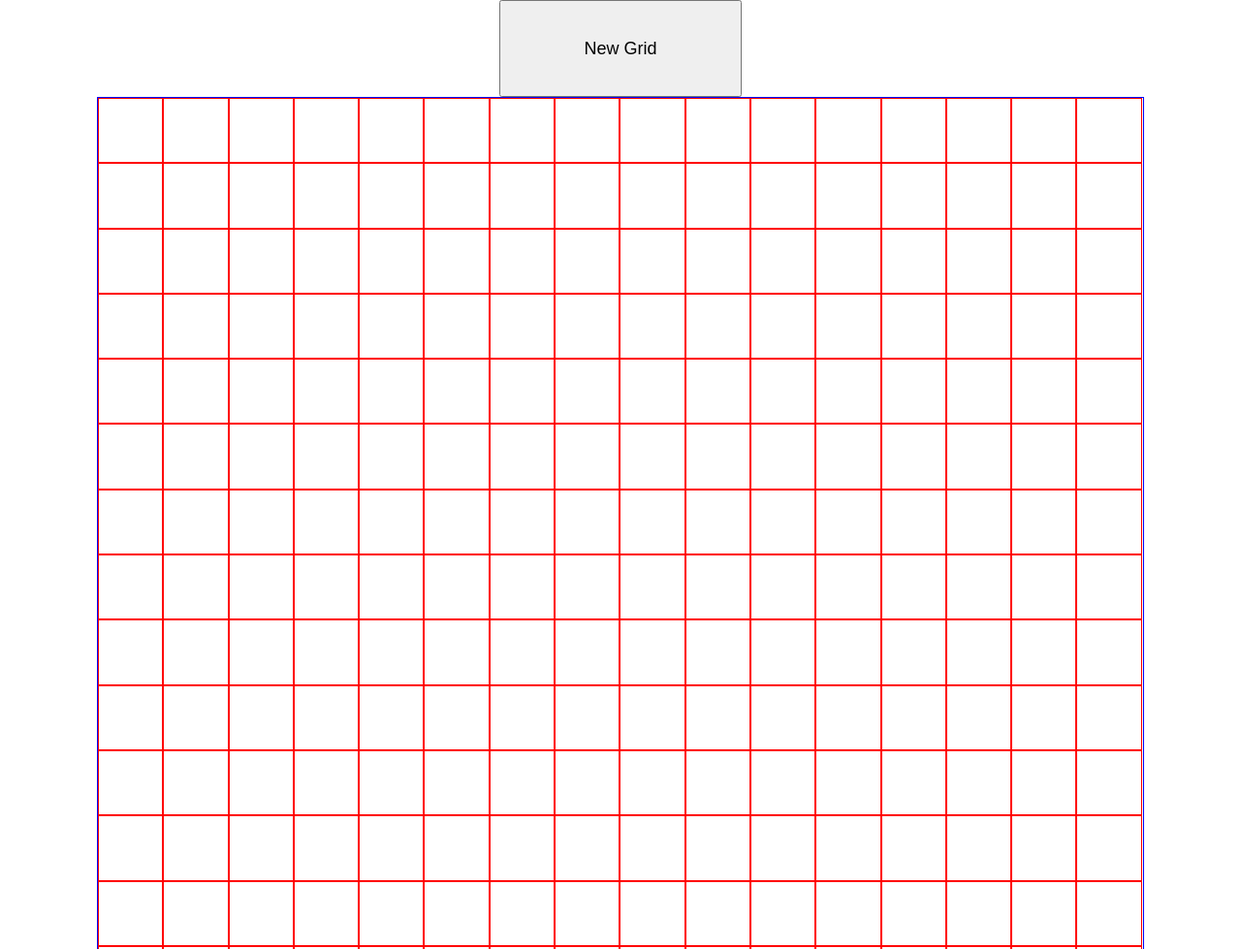
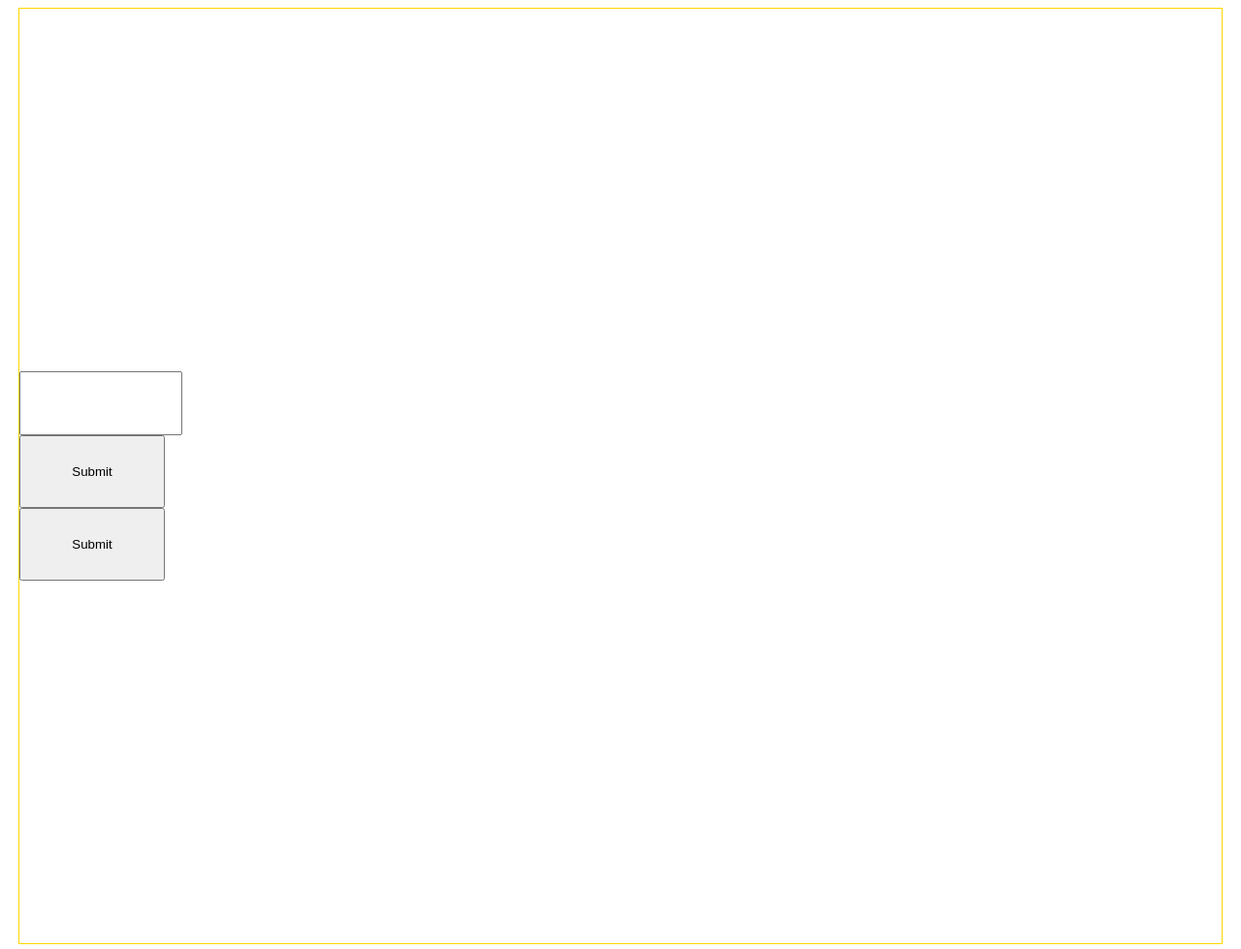
Before and after one commit to WKmedia/Etch-a-Sketch-rep, a plain HTML site: page index.html in a window 1280 px wide. Shown: the top 979 px of the page at 97% size. Drawn offline with Linux system fonts and the light colour scheme.

Commit message:
added button functionality to select grid cell amount

```diff
--- a/index.html
+++ b/index.html
@@ -1,219 +1,153 @@
+
 <!DOCTYPE html>
 <html lang="en">
 <head>
     <meta charset="UTF-8">
     <meta name="viewport" content="width=device-width, initial-scale=1.0">
-    <title>Etch A Sketch</title>
-
-    <style>
-        *{
-            box-sizing: border-box;
-            margin: 0;
-            padding:0;
-        }
-        .grid-div:hover{
-            /* background-color: blue; */
-
-        }
-        .grid-div{
-            /* background-color: blue; */
-
-        }
-        body{
-            display: flex;
-            flex-direction: column;
-        }
-    </style>
+    <title>Document</title>
 </head>
 <body>
+    <script>
+        // Body container
+        const bodyContainer = document.createElement('div');
+            bodyContainer.setAttribute('class', 'gridBodyDiv');
+            bodyContainer.style.width = '1240px';
+            bodyContainer.style.height = '964px';
+            bodyContainer.style.border = 'gold solid 1px';
+            bodyContainer.style.margin = 'auto';
+            bodyContainer.style.display = 'flex';
+            bodyContainer.style.alignItems = 'center';
 
+        document.body.append(bodyContainer);
+        const subBodyContainer = document.createElement('div');
 
-    <script>
+        const sidePanel = document.createElement('div');
+            sidePanel.setAttribute('id', 'menu-buttons');
+            sidePanel.style.display = 'inline-flex';
+            sidePanel.style.flexDirection = 'column';
+            sidePanel.style.justifyContent = 'center';
 
+        const inputFeild = document.createElement('input');
+        inputFeild.style.height = '60px';
+        inputFeild.style.width = '160px';
+        inputFeild.style.color = 'black';
+        inputFeild.textContent = 'Please enter a number between 1 and 100:';
+        sidePanel.append(inputFeild);
 
-///What divided 16 equals cell size for grid
+        const gridButtonOptions = document.createElement("button");
+              gridButtonOptions.style.width = '150px';
+              gridButtonOptions.style.height = '75px';
+              gridButtonOptions.textContent = 'Submit';
+
+            ////Mouse click event listener
+              gridButtonOptions.addEventListener('click', function() {
+                this.style.backgroundColor = 'blue';
+
+                });
 
 
 
+        const gridButtonOption1 = document.createElement("button");
+              gridButtonOption1.style.width = '150px';
+              gridButtonOption1.style.height = '75px';
+              gridButtonOption1.textContent = 'Submit';
 
 
-        const bodyContainer = document.createElement('div');
-            bodyContainer.style.border = 'solid blue 1px';
-            // bodyContainer.style.width = '960px'; // 59.5
-            bodyContainer.style.width = '1080px'; // 67.5
-            bodyContainer.style.margin = 'auto';
-            bodyContainer.style.boxSizing = 'border-box';
-            bodyContainer.style.display = 'inline-flex';
-            bodyContainer.style.flexWrap = 'wrap';
-            bodyContainer.style.alignContent = 'flex-start';
-        document.body.append(bodyContainer);
+              ////Mouse click event listener
+              gridButtonOption1.addEventListener('click', function() {
+                subBodyContainer.innerHTML = '';
+                // variable for user input
+            let userInput;
+
+            do {
+                userInput = window.prompt('Please enter a number between 1 and 100:'); //inputFeild;
+                // inputFeild.textContent = 'Please enter a number between 1 and 100:';
+
+
+                if (userInput === null) {
+                    // The user canceled the prompt
+                    alert('You canceled the prompt.');
+                    break; // Exit the loop
+                }
+
+                userInput = parseInt(userInput);
+
+                if (isNaN(userInput) || userInput < 1 || userInput > 100) {
+                    alert('Invalid input. Please enter a number between 1 and 100.');
+                }
+            } while (isNaN(userInput) || userInput < 1 || userInput > 100);
+
+            if (userInput !== null) {
+                // User entered a valid number in the range
+                createGridCells(userInput);
+
+            subBodyContainer.setAttribute('class', 'gridCellDiv');
+            subBodyContainer.style.border = 'solid blue .5px';
+            subBodyContainer.style.padding = '0px';
+            subBodyContainer.style.width = '650px';
+            subBodyContainer.style.height = '650px';
+            subBodyContainer.style.margin = 'auto';
+            subBodyContainer.style.display = 'grid';
+            subBodyContainer.style.gridTemplateColumns = `repeat(${userInput}, 1fr)`; // 50 columns
+            subBodyContainer.style.gridTemplateRows = `repeat(${userInput}, 1fr)`; // 50 rows
+
+        bodyContainer.append(subBodyContainer);
+            }
+
+                });
 
 
 
+            sidePanel.append(gridButtonOptions);
+            sidePanel.append(gridButtonOption1);
+            bodyContainer.append(sidePanel);
 
-        gridButton = document.createElement('button');
-            gridButton.setAttribute('id', 'grid-button');
-            gridButton.textContent = 'New Grid';
-            gridButton.style.width = "250px";
-            gridButton.style.height = '100px';
-            gridButton.style.margin = 'auto';
-            gridButton.style.fontSize = '18px';
-            // gridButton.style.flex = '1';
+        // const subBodyContainer = document.createElement('div');
+        //     subBodyContainer.setAttribute('class', 'gridCellDiv');
+        //     subBodyContainer.style.border = 'solid blue .5px';
+        //     subBodyContainer.style.padding = '0px';
+        //     subBodyContainer.style.width = '960px';
+        //     subBodyContainer.style.height = '960px';
+        //     subBodyContainer.style.margin = 'auto';
+        //     subBodyContainer.style.display = 'grid';
+        //     subBodyContainer.style.gridTemplateColumns = 'repeat(50, 1fr)'; // 50 columns
+        //     subBodyContainer.style.gridTemplateRows = 'repeat(50, 1fr)'; // 50 rows
 
-            document.body.prepend(gridButton);
+        // bodyContainer.append(subBodyContainer);
 
 
+            ///variable for templateColumns
+            //variable for templateRows
+            //variable for gridSize
 
 
+        // Function to create grid cells
+        function createGridCells(n) {
+            let gridSize = n; // Change this to adjust the grid size
+            const totalCells = gridSize * gridSize;
 
-        // const gridDiv = document.createElement('div');
-        //     gridDiv.setAttribute('id', 'originalDiv');
-        //     gridDiv.style.border = 'solid red .5px';
-        //     gridDiv.style.width = '67px';
-        //     gridDiv.style.height = '67px';
-        //     gridDiv.style.boxSizing = 'border-box';
-        //     gridDiv.style.margin = '0';
-        //     gridDiv.style.padding = '0';
-            // gridDiv.addEventListener('mouseover', function() {
-            //     this.style.border = 'solid blue .5px';
-            //     this.style.backgroundColor = 'blue';
-            // })
+            for (let i = 0; i < totalCells; i++) {
+                const gridCell = document.createElement('div');
+                gridCell.setAttribute('class', 'grid-cell');
+                gridCell.style.border = 'solid 1px red';
 
-            // gridDiv.addEventListener('mouseout', function() {
-            //     this.style.border = 'solid red 1px';
-            //     this.style.backgroundColor = 'white';
-            // })
+                // Mouseover event listener
+                gridCell.addEventListener('mouseover', function() {
+                    this.style.backgroundColor = 'blue';
 
-            const gridDiv = document.createElement('div');
-            bodyContainer.append(gridDiv);
+                });
+
+                // Mouseout event listener
+                gridCell.addEventListener('mouseout', function() {
+                    this.style.backgroundColor = '';
+                });
+
+                subBodyContainer.append(gridCell);
+            }
+        }
 
 
-        function createGridDiv() {
+        </script>
 
-
-            function gridCalcLayout(number){
-
-                if (number <= 16) {
-                    console.log("Please pick a number between 1 - 100!");
-
-                } else {
-                let answer = number / 16 - .2; // answer 67.5
-                let multiplyAnswer = answer / 16;// multi 4.21875
-                // let multiAnswerDec = Math
-                let divideAnswer = number / multiplyAnswer; //divide 256
-                // console.log(` Number is ${number}`);
-                // console.log(` Answer is ${answer}`);
-                // console.log(` Multi Answer is ${multiplyAnswer}`);
-                // console.log(` divide answer is ${divideAnswer}`);
-
-                return [`${answer}`, `${multiplyAnswer}`];
-
-                }
-                }
-
-                function cellCalcSize(){
-                const cellSize = gridCalcLayout(1080);
-                const cellWidthHeight = cellSize[0];
-                const cellDivide = cellSize[1];
-                gridDiv.style.width = `${cellWidthHeight}px`;
-                gridDiv.style.height = `${cellWidthHeight}px`;
-                // console.log(gridDiv.style.height);
-                // console.log(cellDivide);
-                console.log(cellWidthHeight);
-                // console.log(cellSize);
-                return cellSize;
-                }
-                cellCalcSize();
-
-            gridDiv.setAttribute('id', 'originalDiv');
-            gridDiv.style.border = 'solid red .5px';
-            // gridDiv.style.width = '67.3px';
-            // gridDiv.style.height = '67.3px';
-            gridDiv.style.boxSizing = 'border-box';
-            gridDiv.style.margin = '0';
-            gridDiv.style.padding = '0';
-
-
-            gridDiv.addEventListener('mouseover', function() {
-                this.style.border = 'solid blue .5px';
-                this.style.backgroundColor = 'blue';
-            })
-
-            gridDiv.addEventListener('mouseout', function() {
-                this.style.border = 'solid red 1px';
-                this.style.backgroundColor = 'white';
-            })
-
-
-
-            const originalDiv = document.getElementById('originalDiv');
-                originalDiv.setAttribute('class', 'grid-div');
-
-            const clonedDiv = originalDiv.cloneNode(true);
-
-                clonedDiv.addEventListener('mouseover', function() {
-                // const bkCol = document.getElementsByClassName('grid-div');
-                this.style.border = 'solid blue 1px';
-                this.style.backgroundColor = 'blue';
-                console.log('mouse over');
-                // console.log(clonedDiv);
-                })
-                clonedDiv.addEventListener('mouseout', function() {
-                // const bkCol = document.getElementsByClassName('grid-div');
-                this.style.border = 'solid red 1px';
-                this.style.backgroundColor = 'white';
-                console.log('mouse out');
-                // console.log(clonedDiv);
-                })
-
-                bodyContainer.append(clonedDiv);
-                // console.log(clonedDiv);
-                return clonedDiv;
-
-        }
-
-        for (let i = 1; i <= 255; i++){
-            createGridDiv();
-        }
-
-        // function gridCalcLayout(number){
-
-        //     if (number <= 16) {
-        //         console.log("Please pick a number between 1 - 100!");
-
-        //     } else {
-        //     let answer = number / 16 - .2; // answer 67.5
-        //     let multiplyAnswer = answer / 16;// multi 4.21875
-        //     // let multiAnswerDec = Math
-        //     let divideAnswer = number / multiplyAnswer; //divide 256
-        //     console.log(` Number is ${number}`);
-        //     console.log(` Answer is ${answer}`);
-        //     console.log(` Multi Answer is ${multiplyAnswer}`);
-        //     console.log(` divide answer is ${divideAnswer}`);
-
-        //     return [`${answer}`, `${multiplyAnswer}`];
-
-        //     }
-        // }
-
-        // function cellCalcSize(){
-        //     const cellSize = gridCalcLayout(1080);
-        //     const cellWidthHeight = cellSize[0];
-        //     const cellDivide = cellSize[1];
-        //     gridDiv.style.width = `${cellWidthHeight}px`;
-        //     gridDiv.style.height = `${cellWidthHeight}px`;
-        //     console.log(gridDiv.style.height);
-        //     console.log(cellDivide);
-        //     console.log(cellWidthHeight);
-        //     console.log(cellSize);
-        //     return cellSize;
-        // }
-        // cellCalcSize();
-
-
-
-        // createGridDiv()
-
-    </script>
 </body>
 </html>
```
